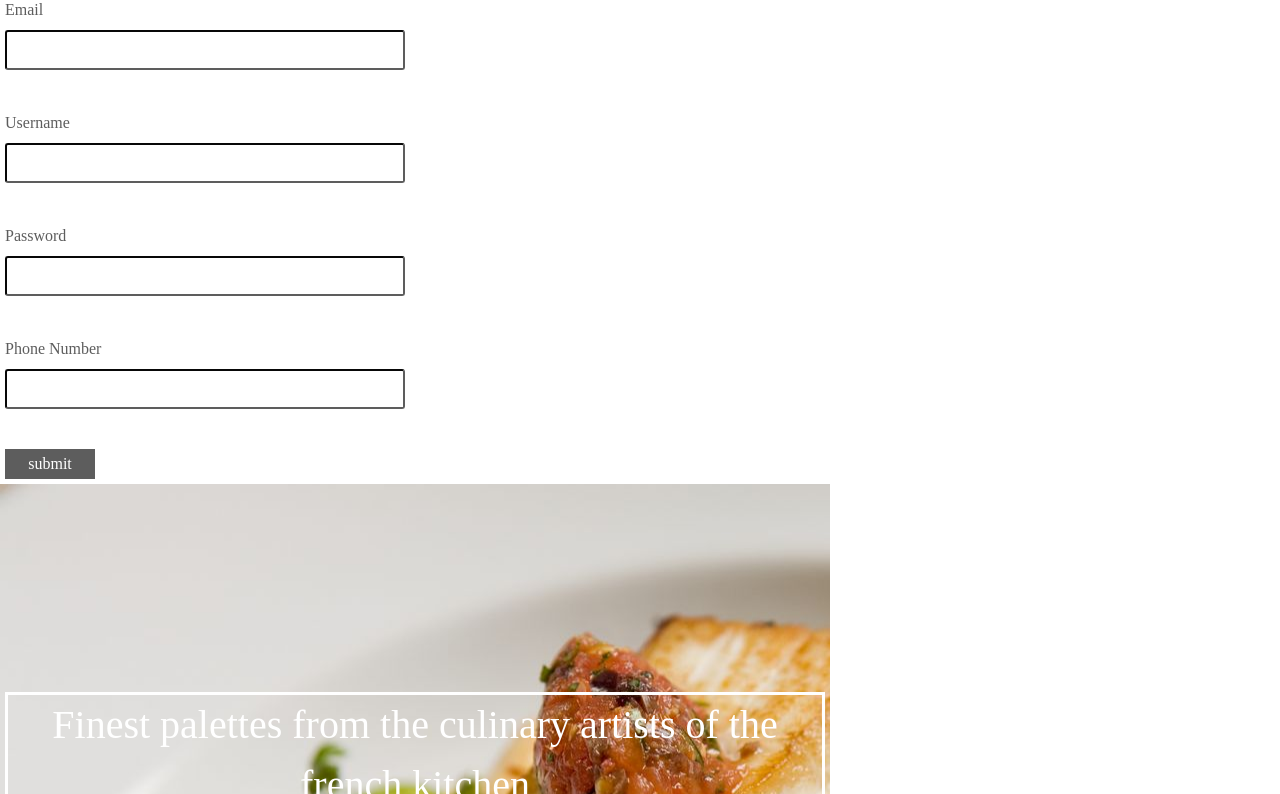
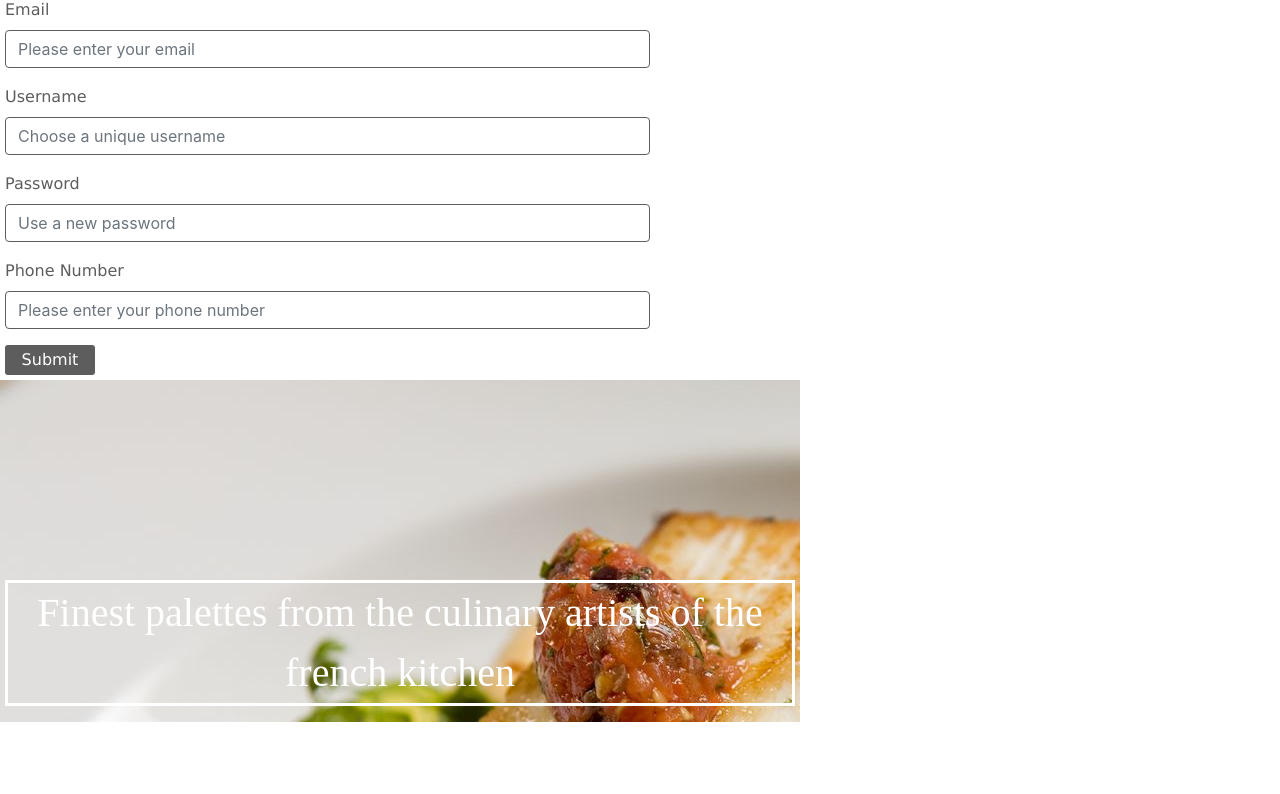
Before and after one commit to MoatazElSakkar/F9-Cuisine, a plain HTML site: page index.html in a window 1280 px wide. Shown: the part 246-1040 px from the top of the page. After the commit the page ends 968 px from the top, so only its background shows below. Drawn offline with nearby package versions, Linux system fonts and the light colour scheme; a web font is replaced by a local one.

Commit message:
Bootstrap form
Typography moved to Verdana for a more modern look

Navbar radius increased for a more integrated feeling

Bootstrap inputs are utilized in sign up form

```diff
--- a/Markup/signup.html
+++ b/Markup/signup.html
@@ -4,15 +4,25 @@
     {
         display: block;
         border-radius: 3px;
-        border-color: #5d5d5d;
+        border-color: #5d5d5d !important;
         margin-bottom: 5vh;
         height: 5vh;
         width: 400px;
+        border-style: solid;
+    }
+
+    .form-control
+    {
+        border-color:#5d5d5d;
+    }
+    .form-control:focus{
+        border-color: #ffbf45;
+        box-shadow: 0 0 0 transparent, 0 0 5px #ffbf45;
     }
 
     #SignUpBox h1,label
     {
-        font-family: "Segoe UI Semibold";
+        font-family: "Verdana";
         color: #5d5d5d;
     }
 
@@ -29,7 +39,7 @@
     #splashArtBox
     {
         background-image: url("./Graphics/Bacchus-Cuisine.jpg");
-        max-width: 830px;
+        max-width: 800px;
     }
 
     #splashArtBox p
@@ -48,12 +58,13 @@
 
     #SignUpBox #submitBtn
     {
+        border-radius: 3px;
         background: #5d5d5d;
         width: 90px;
         height: 30px;
         border-style: none;
         color: white;
-        font-family: "Segoe UI Semibold";
+        font-family: "Verdana";
         transition: background-color 200ms;
     }
 
@@ -61,28 +72,32 @@
     {
         background: #ffbf45;
     }
-
 </style>
 
 <div class="row">
 <div id="SignUpBox" class=".col-sm-12 .col-lg-6 order-lg-first">
     <form action="" method="post">
         <h1>Sign up with your Email address</h1>
-        <label for="Email">Email</label>
-        <input required pattern="[a-zA-Z0-9]+@[a-zA-Z0-9]+\.[a-zA-Z0-9]+" name="email" class="TextField"
-               type="email" id="Email">
 
+        <div class="form-group"><label for="Email">Email</label>
+            <input class="form-control" placeholder="Please enter your email" required pattern="[a-zA-Z0-9]+@[a-zA-Z0-9]+\.[a-zA-Z0-9]+" name="email" class="TextField"
+                   type="email" id="Email"></div>
+
+        <div class="form-group">
         <label for="Username">Username</label>
-        <input required pattern="[a-zA-Z0-9]+" name="userName" class="TextField" type="text" id="Username">
+        <input class="form-control" placeholder="Choose a unique username" required pattern="[a-zA-Z0-9]+" name="userName" class="TextField" type="text" id="Username">
+        </div>
 
-        <label for="Password">Password</label>
-        <input min="8" max="15" required pattern="[a-zA-Z0-9]+" name="pwd" class="TextField" type="password"
-               id="Password">
+        <div class="form-group"><label for="Password">Password</label>
+            <input class="form-control" placeholder="Use a new password" min="8" max="15" required
+                   pattern="[a-zA-Z0-9]+" name="pwd" class="TextField" type="password"
+                   id="Password"></div>
 
-        <label for="phoneNo">Phone Number</label>
-        <input min="11" max="13" required pattern="[0-9]+" name="telNo" class="TextField" type="tel" id="phoneNo">
+        <div class="form-group"><label for="phoneNo">Phone Number</label>
+            <input class="form-control" placeholder="Please enter your phone number" min="11" max="13" required
+                   pattern="[0-9]+" name="telNo" class="TextField" type="tel" id="phoneNo"></div>
 
-        <input type="submit" id="submitBtn" value="submit">
+        <input type="submit" id="submitBtn" value="Submit">
     </form>
 </div>
 <div id="splashArtBox" class=".col-sm-12 order-first .col-lg-6 order-xl-last">
--- a/main.css
+++ b/main.css
@@ -21,15 +21,21 @@
     background-color: #5d5d5d !important;
     height: 11vh;
     top: 6vh;
+    border-radius: 6px;
 }
 
 .navbar .nav-link
 {
     color: white;
     transition: color 200ms;
+    font-family: "Verdana";
 }
 
 .navbar .nav-link:hover
 {
     color: #ffbf45;
 }
+
+.navbar .nav-link:active {
+    color: white;
+}
```
Also changed, not shown: Markup/checkOut.html (+5 -5 lines).
